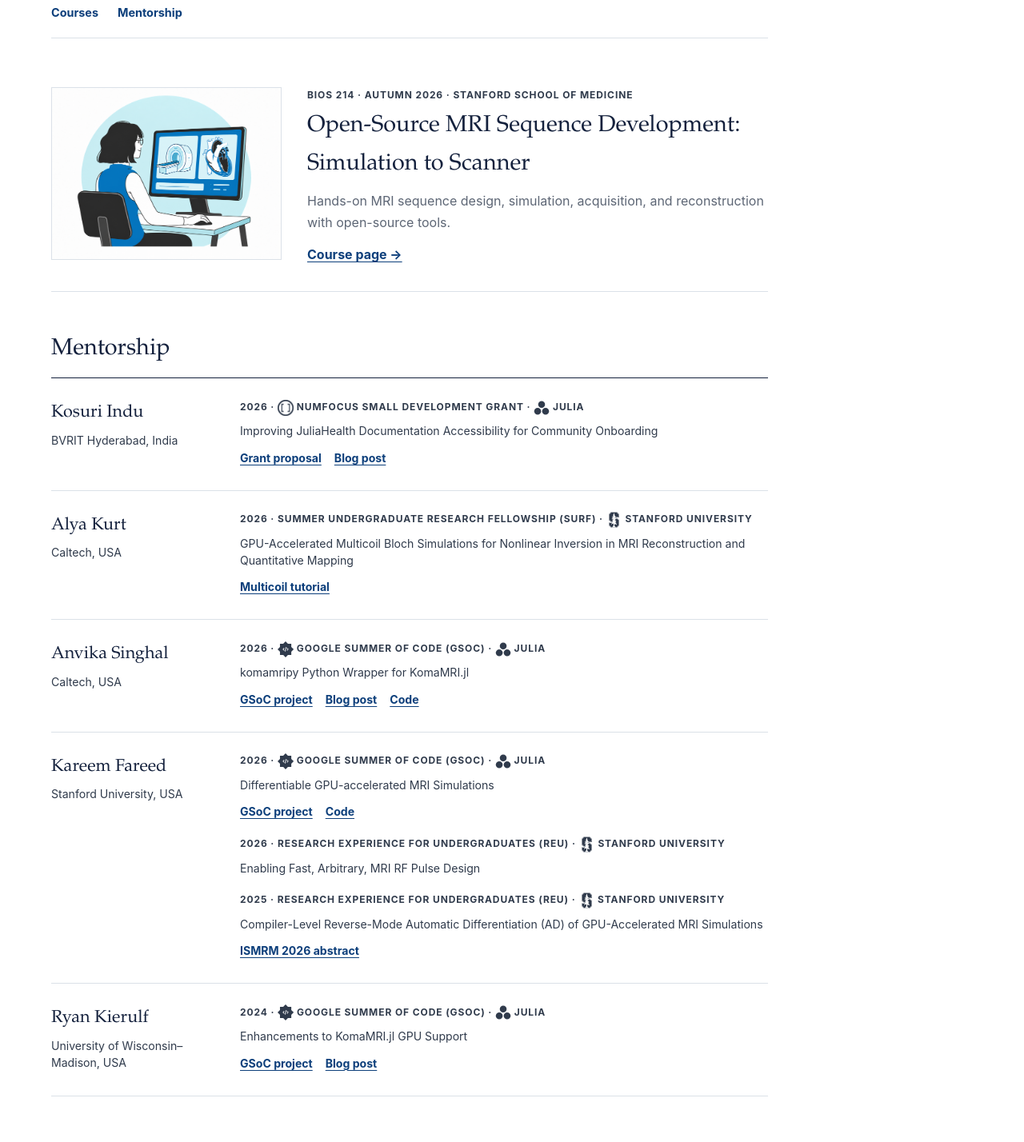
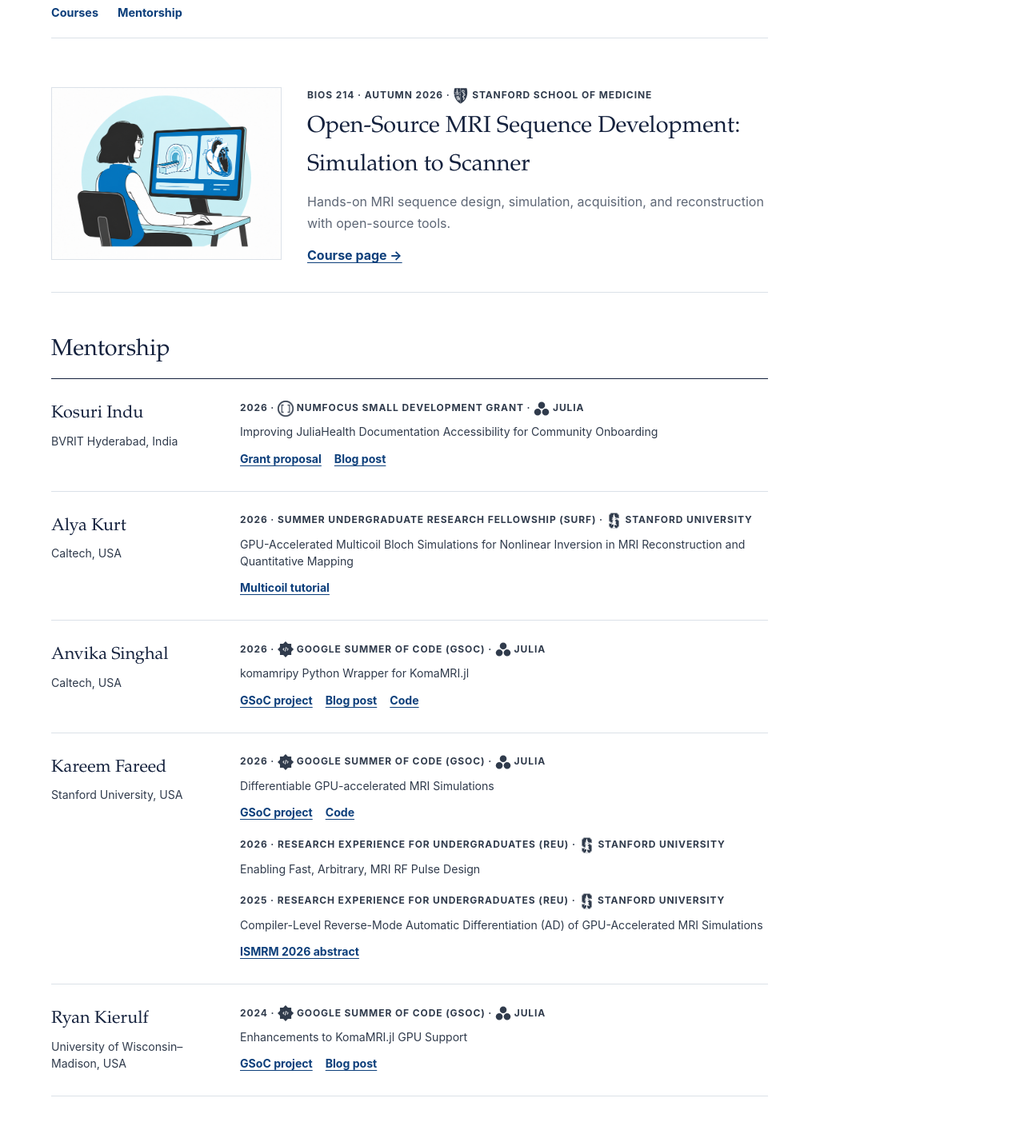
Before and after one commit to cncastillo/cncastillo.github.io, a Jekyll site: the page built from teaching/index.md, in a window 1280 px wide. Shown: the part 456-1884 px from the top of the page at 80% size. Built offline with Jekyll 4.4.1, drawn with Linux system fonts in a browser that asks for light colours.

Commit message:
Add School of Medicine shield to course labels

```diff
--- a/_layouts/course.html
+++ b/_layouts/course.html
@@ -4,7 +4,7 @@
 <article class="content-page course-page">
   <header class="page-header course-header{% if page.image %} course-header-with-image{% endif %}">
     <div class="course-heading-copy">
-      <p class="eyebrow">{{ page.code }} · {{ page.term }}{% if page.institution %} · {{ page.institution }}{% endif %}</p>
+      <p class="eyebrow">{{ page.code }} · {{ page.term }}{% if page.institution %} · {% if page.institution_logo %}<span class="course-institution-logo" style="--institution-logo: url('{{ page.institution_logo | relative_url | escape }}');" aria-hidden="true"></span> {% endif %}{{ page.institution }}{% endif %}</p>
       <h1>{{ page.title }}</h1>
       {% if page.instructors %}
         <div class="course-instructors">{{ page.instructors | prepend: 'Taught by ' | markdownify }}</div>
--- a/assets/css/site.css
+++ b/assets/css/site.css
@@ -577,6 +577,16 @@
 
 .course-list { padding-top: 2rem; }
 
+.course-institution-logo {
+  display: inline-block;
+  width: 1.25rem;
+  height: 1.25rem;
+  background-color: currentColor;
+  -webkit-mask: var(--institution-logo) center / contain no-repeat;
+  mask: var(--institution-logo) center / contain no-repeat;
+  vertical-align: middle;
+}
+
 .course-card {
   max-width: 46rem;
   padding: 1.8rem 0 2rem;
--- a/teaching/index.md
+++ b/teaching/index.md
@@ -23,7 +23,7 @@
         </a>
       {% endif %}
       <div class="course-card-copy">
-        <p class="archive-type">{{ course.code }} · {{ course.term }}{% if course.institution %} · {{ course.institution }}{% endif %}</p>
+        <p class="archive-type">{{ course.code }} · {{ course.term }}{% if course.institution %} · {% if course.institution_logo %}<span class="course-institution-logo" style="--institution-logo: url('{{ course.institution_logo | relative_url | escape }}');" aria-hidden="true"></span> {% endif %}{{ course.institution }}{% endif %}</p>
         <h2><a href="{{ course.url | relative_url }}">{{ course.title }}</a></h2>
         <p>{{ course.description }}</p>
         <a class="text-link" href="{{ course.url | relative_url }}">Course page →</a>
```
Also changed, not shown: assets/icons/LOGO-SOURCES.md (+1 -0 lines), scripts/test-teaching.mjs (+8 -0 lines), teaching/bios-214/index.md (+1 -0 lines), README.md, assets/icons/stanford-som-mono.svg (added).
